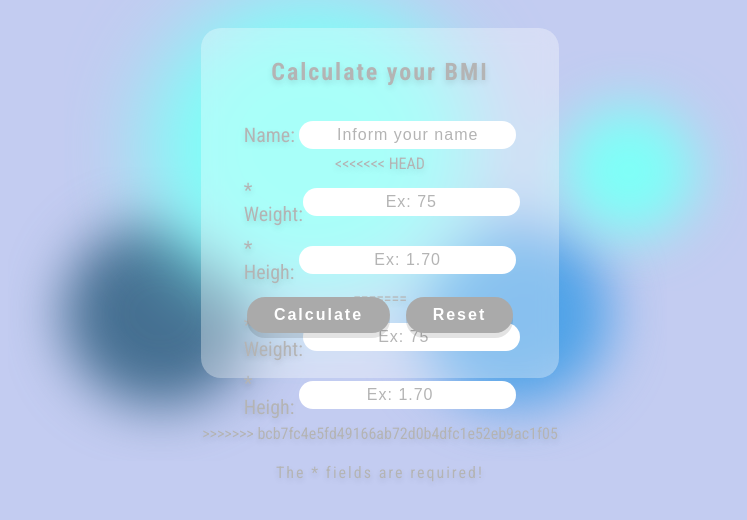
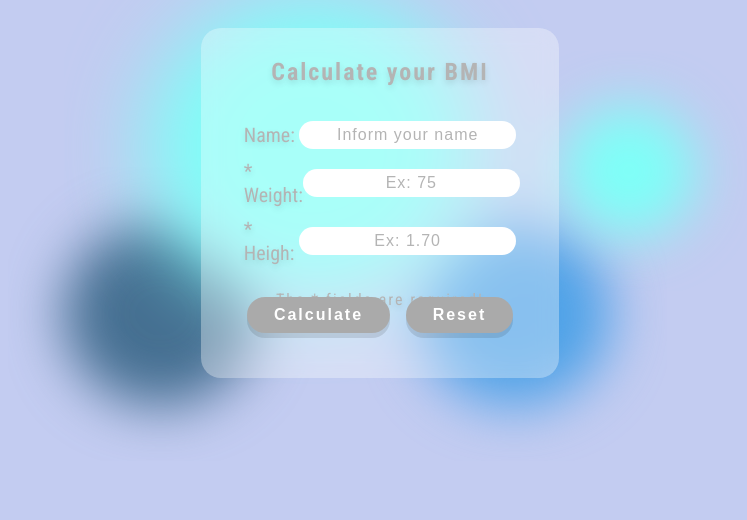
Before and after one commit to felipesoliver/bmi-calculator, a plain HTML site: page index.html in a window 1280 px wide. Shown: the part 126-646 px from the top of the page, without its empty margins (260-1007 px from the left). Drawn offline with Linux system fonts and the light colour scheme.

Commit message:
Update html file

```diff
--- a/index.html
+++ b/index.html
@@ -15,13 +15,8 @@
                 <h2>Calculate your BMI</h2>
                 <form action="">
                     <label>Name:<input class="input-default" data-name="" type="text" placeholder="Inform your name"></label>
-<<<<<<< HEAD
                     <label>* Weight:<input class="input-default" data-weight="" type="text" required  placeholder="Ex: 75"></label>
                     <label>* Heigh:<input class="input-default" data-height="" type="text" required placeholder="Ex: 1.70"></label>
-=======
-                    <label>* Weight:<input class="input-default" data-weight="" type="number" required  placeholder="Ex: 75"></label>
-                    <label>* Heigh:<input class="input-default" data-height="" type="number" required placeholder="Ex: 1.70"></label>
->>>>>>> bcb7fc4e5fd49166ab72d0b4dfc1e52eb9ac1f05
                     <div class="info-fields">
                         <span>The * fields are required!</span>
                         <input type="reset" value="Reset">
```
